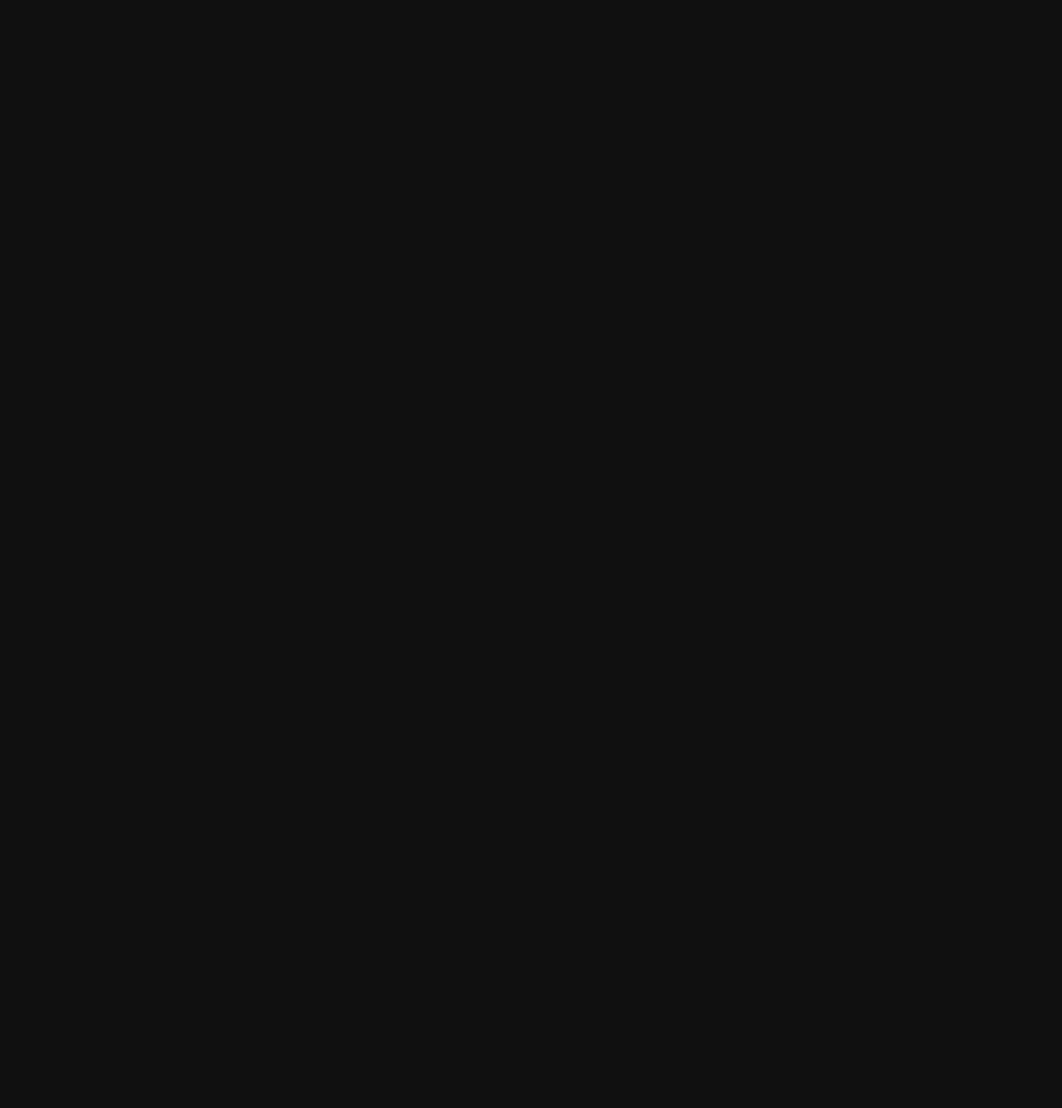
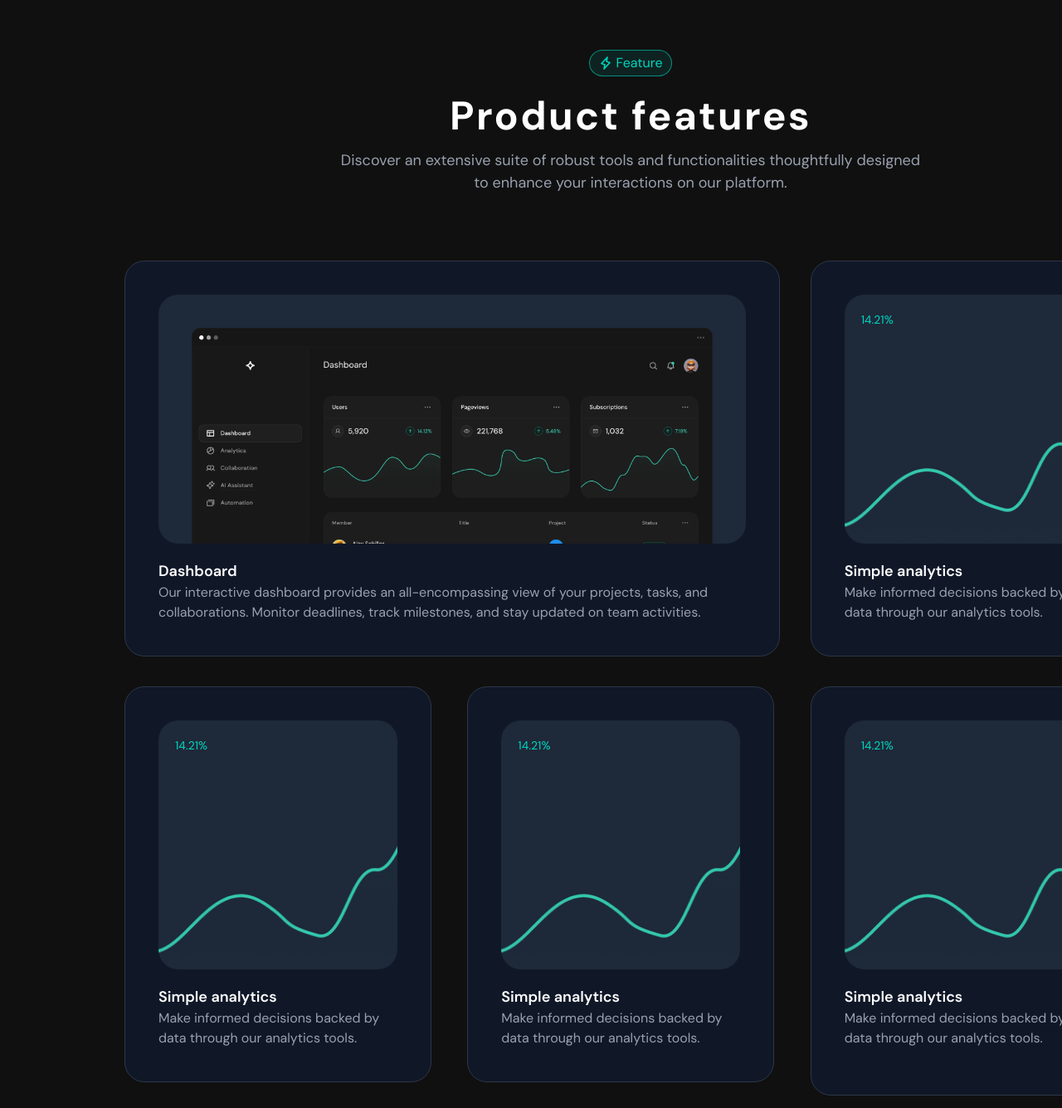
Before and after one commit to azmaeenmahtab/Prestige, a React (Vite) app: page / in a window 1280 px wide. Shown: the part 2820-4155 px from the top of the page at 83% size. Before the commit the page ends 2856 px from the top, so only its background shows below. Built offline with nearby package versions, Linux system fonts and the light colour scheme.

Commit message:
analytic cards done

```diff
--- a/src/App.jsx
+++ b/src/App.jsx
@@ -7,6 +7,7 @@ import Hero from './components/hero'
 import Dashboard from './components/dashboard'
 import Framer from './components/framer'
 import Feature1 from './components/feature1'
+import Feature2 from './components/feature2'
 
 function App() {
 
@@ -18,6 +19,7 @@ function App() {
        <Dashboard  />
        <Framer />
        <Feature1 />
+       <Feature2 />
     </>
   )
 }
--- /dev/null
+++ b/src/components/feature2.jsx
@@ -0,0 +1,158 @@
+import DashboardPic from "../assets/dashbard-img.webp"
+import AnalyticPic from '../assets/ai-line.webp'
+const Feature2 = () => {
+  return (
+    <div className="p-6 pb-0 mb-[300px] bg-[#101010] text-white">
+      {/* Text content */}
+      <div className="text-center mb-[80px] max-w-[720px] mx-auto flex flex-col items-center">
+        <div className="flex justify-center mb-6 items-center gap-[5px] border border-teal-400/60 w-[100px] rounded-full px-[5px] py-[3px] bg-teal-400/10 text-teal-400">
+          <svg
+            stroke="currentColor"
+            fill="currentColor"
+            viewBox="0 0 256 256"
+            height="1rem"
+            width="1rem"
+            xmlns="http://www.w3.org/2000/svg"
+            className="text-teal-400"
+          >
+            <path d="M219.68,117.26a12,12,0,0,0-7.47-8.5L157.77,88.35l14-70A12,12,0,0,0,151.23,7.81l-112,120a12,12,0,0,0,4.56,19.43l54.44,20.41-14,70a12,12,0,0,0,20.54,10.54l112-120A12,12,0,0,0,219.68,117.26ZM116.05,200.93l7.72-38.58a12,12,0,0,0-7.56-13.59L69,131.07l70.93-76-7.72,38.58a12,12,0,0,0,7.56,13.59L187,124.93Z" />
+          </svg>
+          <span>Feature</span>
+        </div>
+        <h3 className="text-5xl font-bold mb-4 tracking-wider ">Product features</h3>
+        <p className="text-gray-400 text-[18px]">
+          Discover an extensive suite of robust tools and functionalities thoughtfully designed to enhance your interactions on our platform.
+        </p>
+      </div>
+
+      {/* Card container */}
+      <div className="grid grid-cols-3 gap-5 max-w-[1280px] px-[30px] mx-auto space-y-4" >
+        {/* col span 2 card */}
+        <div className="bg-gray-900 p-[40px] border border-[#2D3748] rounded-3xl max-w-[790px] col-span-2">
+            <div className="bg-gray-800 p-[40px] rounded-[24px] pb-0 overflow-hidden h-[300px]">
+                <img src={DashboardPic} alt="" />
+            </div>
+            {/* text div */}
+            <div className="mt-[20px]">
+                <h4 className="text-[18px] font-semibold">Dashboard</h4>
+                <p className="text-gray-400">Our interactive dashboard provides an all-encompassing view of your projects, tasks, and collaborations. Monitor deadlines, track milestones, and stay updated on team activities.</p>
+            </div>
+
+        </div>
+        {/* small card */}
+        <div className="bg-gray-900 p-[40px] rounded-3xl border border-[#2D3748] max-w-[370px]">
+  {/* Image container with overflow-hidden */}
+  <div className="bg-gray-800 overflow-hidden w-[288px] rounded-3xl group">
+    <div className="p-5 text-[14px] text-teal-400 ">
+  {/* Default value */}
+  <h6 className="absolute transition-opacity group-hover:opacity-0">14.21%</h6>
+  {/* Hover value */}
+  <h6 className="absolute opacity-0 transition-opacity group-hover:opacity-100">21.22%</h6>
+</div>
+    <div className="relative w-[500px] h-[260px] transition-transform duration-700 ease-in-out group-hover:-translate-x-[212px]">
+      <img
+        src={AnalyticPic}
+        alt="Analytics"
+        className="w-full object-cover"
+      />
+    </div>
+  </div>
+
+  {/* Text below image */}
+  <div className="mt-[20px]">
+    <h4 className="text-[18px] font-semibold">Simple analytics</h4>
+    <p className="text-gray-400">
+      Make informed decisions backed by data through our analytics tools.
+    </p>
+  </div>
+        </div>
+        <div className="bg-gray-900 p-[40px] rounded-3xl border border-[#2D3748] max-w-[370px]">
+  {/* Image container with overflow-hidden */}
+  <div className="bg-gray-800 overflow-hidden w-[288px] rounded-3xl group">
+    <div className="p-5 text-[14px] text-teal-400 ">
+  {/* Default value */}
+  <h6 className="absolute transition-opacity group-hover:opacity-0">14.21%</h6>
+  {/* Hover value */}
+  <h6 className="absolute opacity-0 transition-opacity group-hover:opacity-100">21.22%</h6>
+</div>
+    <div className="relative w-[500px] h-[260px] transition-transform duration-700 ease-in-out group-hover:-translate-x-[212px]">
+      <img
+        src={AnalyticPic}
+        alt="Analytics"
+        className="w-full object-cover"
+      />
+    </div>
+  </div>
+
+  {/* Text below image */}
+  <div className="mt-[20px]">
+    <h4 className="text-[18px] font-semibold">Simple analytics</h4>
+    <p className="text-gray-400">
+      Make informed decisions backed by data through our analytics tools.
+    </p>
+  </div>
+        </div><div className="bg-gray-900 p-[40px] rounded-3xl border border-[#2D3748] max-w-[370px]">
+  {/* Image container with overflow-hidden */}
+  <div className="bg-gray-800 overflow-hidden w-[288px] rounded-3xl group">
+    <div className="p-5 text-[14px] text-teal-400 ">
+  {/* Default value */}
+  <h6 className="absolute transition-opacity group-hover:opacity-0">14.21%</h6>
+  {/* Hover value */}
+  <h6 className="absolute opacity-0 transition-opacity group-hover:opacity-100">21.22%</h6>
+</div>
+    <div className="relative w-[500px] h-[260px] transition-transform duration-700 ease-in-out group-hover:-translate-x-[212px]">
+      <img
+        src={AnalyticPic}
+        alt="Analytics"
+        className="w-full object-cover"
+      />
+    </div>
+  </div>
+
+  {/* Text below image */}
+  <div className="mt-[20px]">
+    <h4 className="text-[18px] font-semibold">Simple analytics</h4>
+    <p className="text-gray-400">
+      Make informed decisions backed by data through our analytics tools.
+    </p>
+  </div>
+        </div><div className="bg-gray-900 p-[40px] rounded-3xl border border-[#2D3748] max-w-[370px]">
+  {/* Image container with overflow-hidden */}
+  <div className="bg-gray-800 overflow-hidden w-[288px] rounded-3xl group">
+    <div className="p-5 text-[14px] text-teal-400 ">
+  {/* Default value */}
+  <h6 className="absolute transition-opacity group-hover:opacity-0">14.21%</h6>
+  {/* Hover value */}
+  <h6 className="absolute opacity-0 transition-opacity group-hover:opacity-100">21.22%</h6>
+</div>
+    <div className="relative w-[500px] h-[260px] transition-transform duration-700 ease-in-out group-hover:-translate-x-[212px]">
+      <img
+        src={AnalyticPic}
+        alt="Analytics"
+        className="w-full object-cover"
+      />
+    </div>
+  </div>
+
+  {/* Text below image */}
+  <div className="mt-[20px]">
+    <h4 className="text-[18px] font-semibold">Simple analytics</h4>
+    <p className="text-gray-400">
+      Make informed decisions backed by data through our analytics tools.
+    </p>
+  </div>
+        </div>
+
+
+{/* <div className="p-5 text-[14px] text-teal-400">
+                    <h6>14.21%</h6>
+                </div> */}
+
+
+
+      </div>
+    </div>
+  );
+};
+
+export default Feature2;
```
Also changed, not shown: src/assets/ai-line.webp (added), src/reusables/card.jsx (added).
